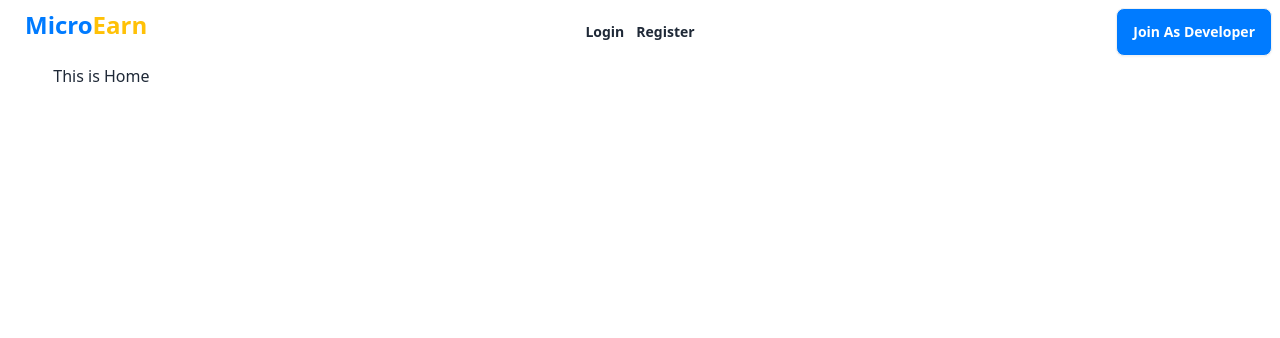
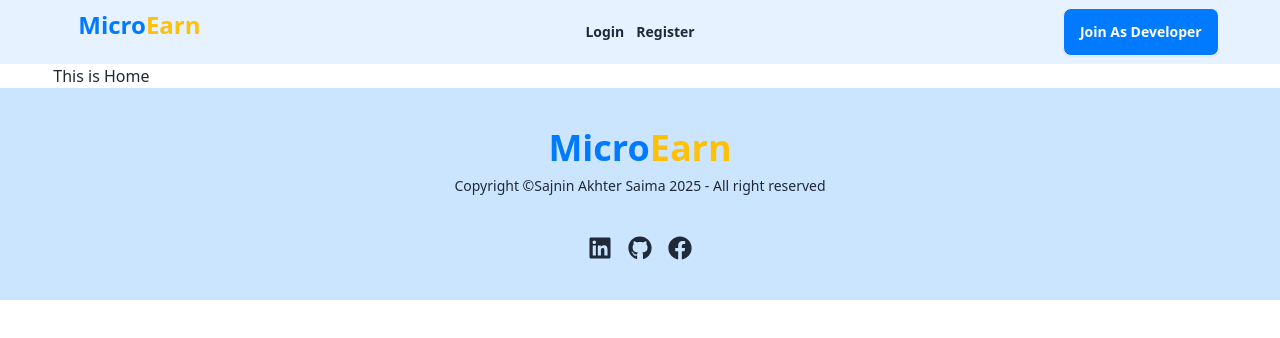
Before and after one commit to Sajnin14/MicroEarn-Client, a React (Vite) app: page / in a window 1280 px wide. Shown: the top 338 px of the page. Built offline with nearby package versions, Linux system fonts and the light colour scheme.

Commit message:
footer done

```diff
--- a/package.json
+++ b/package.json
@@ -14,6 +14,7 @@
     "match-sorter": "^8.0.0",
     "react": "^18.3.1",
     "react-dom": "^18.3.1",
+    "react-icons": "^5.4.0",
     "react-router-dom": "^7.1.2",
     "sort-by": "^1.2.0"
   },
--- a/src/MainComponents/Main.jsx
+++ b/src/MainComponents/Main.jsx
@@ -1,5 +1,6 @@
 import { Outlet } from "react-router-dom";
 import Navbar from "../Sections/Navbar/Navbar";
+import Footer from "../Sections/Footer/Footer";
 
 
 const Main = () => {
@@ -9,6 +10,7 @@ const Main = () => {
         <div className="w-11/12 mx-auto">
             <Outlet></Outlet>
         </div>
+        <Footer></Footer>
         </>
 
     );
--- /dev/null
+++ b/src/Sections/Footer/Footer.jsx
@@ -0,0 +1,23 @@
+import { FaFacebook, FaGithub, FaLinkedin } from "react-icons/fa";
+
+const Footer = () => {
+    return (
+        <footer className="footer footer-center bg-[#CCE5FF] p-10">
+            <aside>
+                <p className="text-4xl font-bold text-[#007BFF]">
+                Micro<span className="text-[#FFC107]">Earn</span>
+                </p>
+                <p>Copyright ©Sajnin Akhter Saima {new Date().getFullYear()} - All right reserved</p>
+            </aside>
+            <nav>
+                <div className="grid grid-flow-col text-2xl gap-4">
+                    <a href="https://www.linkedin.com/in/sajnin-akhter-saima/" target="blank"> <FaLinkedin></FaLinkedin> </a>
+                    <a href="https://github.com/Sajnin14"> <FaGithub></FaGithub></a>
+                    <a href="https://www.facebook.com/saima.sajnin.9"><FaFacebook></FaFacebook></a>
+                </div>
+            </nav>
+        </footer>
+    );
+};
+
+export default Footer;
--- a/src/Sections/Navbar/Navbar.jsx
+++ b/src/Sections/Navbar/Navbar.jsx
@@ -7,7 +7,8 @@ const Navbar = () => {
         {/* <li><a>Item 3</a></li> */}
     </div>
     return (
-        <div className="navbar bg-base-100 sticky top-0 z-40">
+        <div className="bg-[#E6F2FF] sticky top-0 z-40">
+            <div className="navbar w-11/12 mx-auto">
                 <div className="navbar-start">
                     <div className="dropdown">
                         <div tabIndex={0} role="button" className="btn btn-ghost lg:hidden">
@@ -43,6 +44,7 @@ const Navbar = () => {
 
                 </div>
             </div>
+        </div>
     );
 };
 
```
Also changed, not shown: 1 other file (tests, documents, lock files or other folders). Lines whose indentation alone changed are shown as unchanged.
